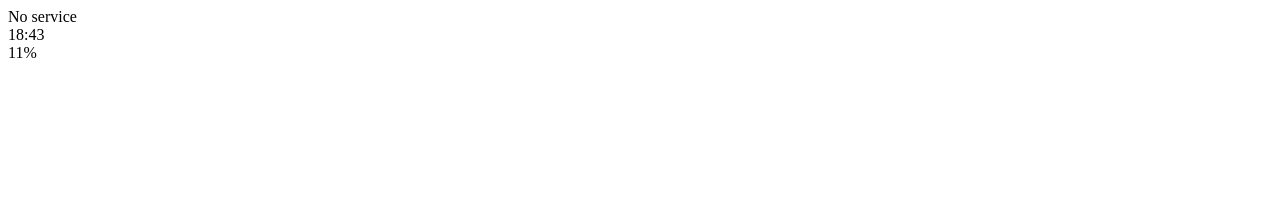
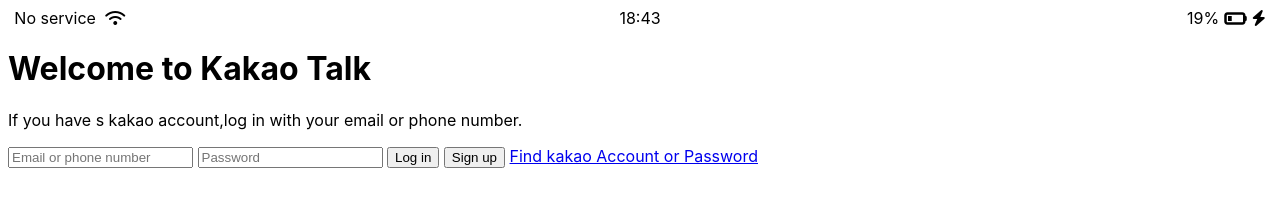
Before and after one commit to JaeKimdev/KakaoTalk-Clone, a plain HTML site: page index.html in a window 1280 px wide. Drawn offline with Linux system fonts and the light colour scheme.

Commit message:
kakaotalk index_status bar

```diff
--- /dev/null
+++ b/css/styles.css
@@ -0,0 +1,31 @@
+body {
+  font-family: -apple-system, BlinkMacSystemFont, "Segoe UI", Roboto, Oxygen,
+    Ubuntu, Cantarell, "Open Sans", "Helvetica Neue", sans-serif;
+}
+
+.status-bar {
+  display: flex;
+  justify-content: center;
+}
+
+.status-bar__column {
+  width: 33%;
+}
+.status-bar__column:first-child span {
+  margin-right: 5px;
+}
+
+.status-bar__column:nth-child(2) {
+  display: flex;
+  justify-content: center;
+}
+
+.status-bar__column:last-child {
+  display: flex;
+  justify-content: flex-end;
+  align-items: center;
+}
+
+.status-bar__column .fa-battery-quarter {
+  margin: 0px 5px;
+}
--- a/index.html
+++ b/index.html
@@ -2,27 +2,43 @@
 <html lang="en">
 
 <head>
+    <link rel="stylesheet" href="css/styles.css">
     <meta charset="UTF-8">
     <meta http-equiv="X-UA-Compatible" content="IE=edge">
     <meta name="viewport" content="width=device-width, initial-scale=1.0">
-    <title>Wecome to Kakao Talk</title>
+    <title>Welcome to Kakao Talk</title>
 </head>
 
 <body>
     <div class="status-bar">
         <div class="status-bar__column">
             <span>No service</span>
-            <!--TO DO: Wifi Icon-->
+            <i class="fas fa-wifi"></i>
         </div>
         <div class="status-bar__column">
             <span>18:43</span>
         </div>
         <div class="status-bar__column">
-            <span>11%</span>
-            <!--TO DO: Bettey Icon-->
-            <!--TO DO: Lightning Icon-->
+            <span>19%</span>
+            <i class="fas fa-battery-quarter fa-lg"></i>
+            <i class="fas fa-bolt"></i>
         </div>
     </div>
+
+    <header class="welcome-header">
+        <h1 class="welcome-header__title">Welcome to Kakao Talk</h1>
+        <p class="welcom-header__text"> If you have s kakao account,log in with your email or phone number.</p>
+    </header>
+
+    <form id="login-form">
+        <input type="text" placeholder="Email or phone number" />
+        <input type="password" placeholder="Password" />
+        <input type="submit" value="Log in" />
+        <input type="submit" value="Sign up" />
+        <a href="#">Find kakao Account or Password</a>
+    </form>
+
+
     <script src="https://kit.fontawesome.com/c9d79a2254.js" crossorigin="anonymous"></script>
 </body>
 
```
